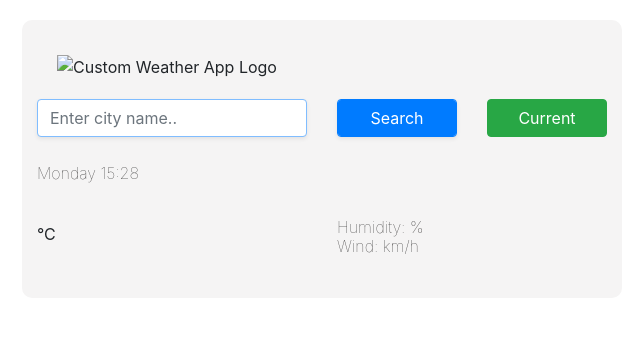
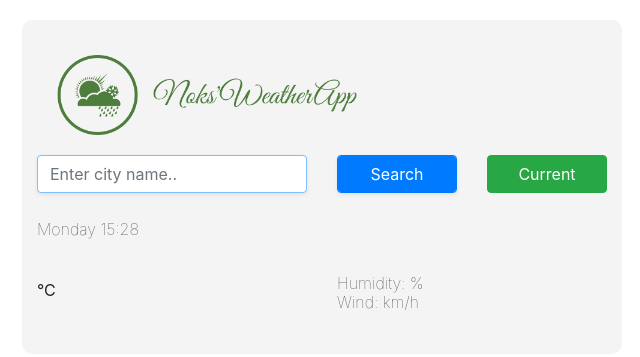
Before and after one commit to Nokuthula-S/Noks-Weather-App2, a plain HTML site: page index.html in a window 1280 px wide. Shown: the whole page, without its empty margins (318-958 px from the left). Drawn offline with nearby package versions, Linux system fonts and the light colour scheme; no server answers.

Commit message:
allocated logo to correct folder

```diff
--- a/index.html
+++ b/index.html
@@ -17,7 +17,7 @@
 <body>
     <div class="container">
         <div class="noks-weather-app">
-            <img src="images/logo-no-background.png" alt="Custom Weather App Logo" class="logo" />
+            <img src="logo-no-background.png" alt="Custom Weather App Logo" class="logo" />
 
             <form class="search-form" id="search-form">
                 <div class="row">
```
Also changed, not shown: images/logo-no-background.png (deleted), logo-no-background.png (added).
